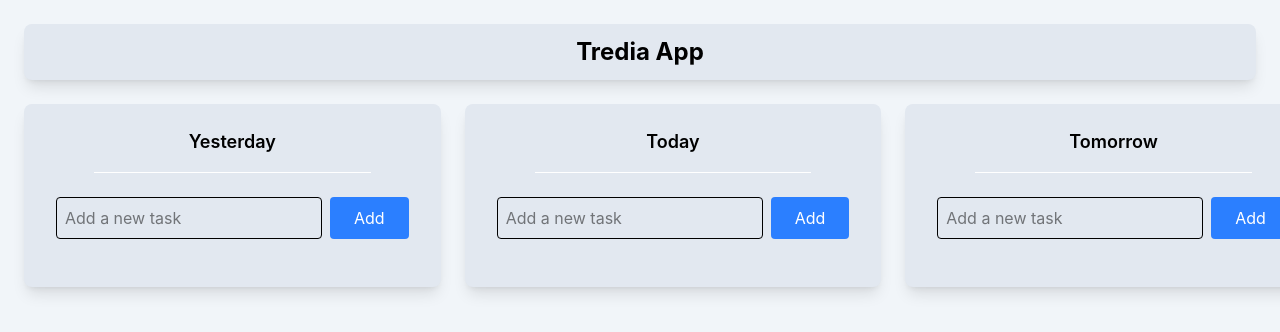
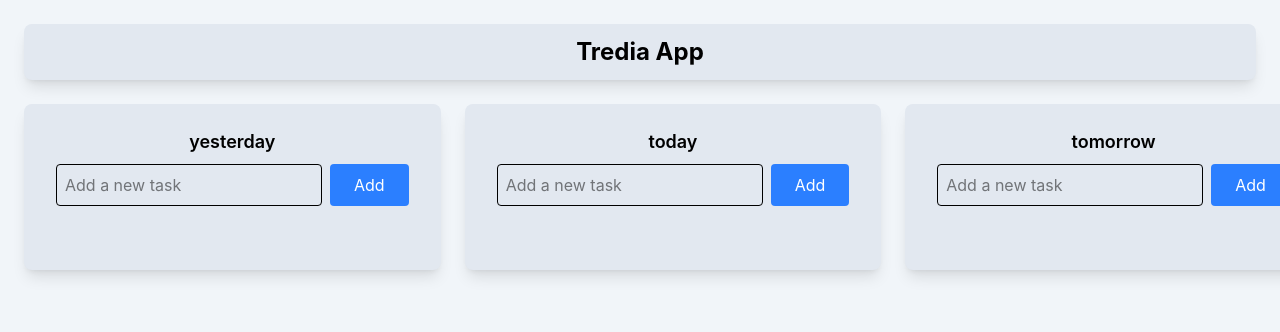
Before and after one commit to castrobuilds/tredia-app-demo, a React (Vite) app: page / in a window 1280 px wide. Shown: the top 332 px of the page. Built offline with nearby package versions, Linux system fonts and the light colour scheme.

Commit message:
dnd-kit, drag and drop tasks

```diff
--- a/package.json
+++ b/package.json
@@ -10,6 +10,9 @@
     "preview": "vite preview"
   },
   "dependencies": {
+    "@dnd-kit/core": "^6.3.1",
+    "@dnd-kit/sortable": "^10.0.0",
+    "@dnd-kit/utilities": "^3.2.2",
     "@tailwindcss/vite": "^4.3.1",
     "framer-motion": "^12.40.0",
     "react": "^19.2.6",
--- a/src/App.tsx
+++ b/src/App.tsx
@@ -1,21 +1,68 @@
-import Column from "./components/Column";
+import {
+  closestCenter,
+  DndContext,
+  PointerSensor,
+  useSensor,
+  useSensors,
+  type DragEndEvent,
+} from "@dnd-kit/core";
+
+import useTaskStore from "./store/useTaskStore";
+import Board from "./components/Board";
+import { findColumnOfTask, findIndexInColumn } from "./utils/utils";
+import type { ColumnKey } from "./types/Task";
 
 export default function App() {
+  const moveTask = useTaskStore((s) => s.moveTask);
+  const columns = useTaskStore((s) => s.columns);
+
+  const sensors = useSensors(
+    useSensor(PointerSensor, { activationConstraint: { distance: 5 } }),
+  );
+
+  const handleDragEnd = (event: DragEndEvent) => {
+    const { active, over } = event;
+
+    if (!over) return;
+
+    const activeId = active.id as string;
+    const overId = over.id as string;
+
+    // Find source column
+    const fromColumn = findColumnOfTask(activeId);
+    if (!fromColumn) return;
+
+    let toColumn: ColumnKey | null = null;
+    let toIndex = 0;
+
+    if (overId in columns) {
+      toColumn = overId as ColumnKey;
+      toIndex = columns[toColumn].length;
+    }
+    // Drop on a task
+    else {
+      toColumn = findColumnOfTask(overId);
+      if (!toColumn) return;
+
+      toIndex = findIndexInColumn(toColumn, overId);
+    }
+
+    if (!toColumn) return;
+
+    //prevent useless updates
+    const fromIndex = findIndexInColumn(fromColumn, activeId);
+    if (fromColumn === toColumn && fromIndex === toIndex) return;
+
+    moveTask(activeId, toColumn, toIndex);
+  };
+
   return (
-    <main className="p-6 bg-slate-100">
-      <div className="w-full mx-auto h-screen">
-        <div className="flex flex-col items-center space-y-6 h-full">
-          <div className="w-full mx-auto bg-slate-200 rounded-lg shadow-lg p-3">
-            <h1 className="text-2xl font-bold text-center">Tredia App</h1>
-          </div>
-
-          <div className="flex w-full mx-auto gap-6">
-            <Column title="Yesterday" />
-            <Column title="Today" />
-            <Column title="Tomorrow" />
-          </div>
-        </div>
-      </div>
-    </main>
+    <DndContext
+      sensors={sensors}
+      collisionDetection={closestCenter}
+      onDragEnd={handleDragEnd}
+    >
+      <Board />
+    </DndContext>
   );
 }
--- /dev/null
+++ b/src/components/Board.tsx
@@ -0,0 +1,21 @@
+import Column from "./Column";
+
+export default function Board() {
+  return (
+    <main className="p-6 bg-slate-100">
+      <div className="w-full mx-auto h-screen">
+        <div className="flex flex-col items-center space-y-6 h-full">
+          <div className="w-full mx-auto bg-slate-200 rounded-lg shadow-lg p-3">
+            <h1 className="text-2xl font-bold text-center">Tredia App</h1>
+          </div>
+
+          <div className="flex w-full mx-auto gap-6">
+            <Column column="yesterday" />
+            <Column column="today" />
+            <Column column="tomorrow" />
+          </div>
+        </div>
+      </div>
+    </main>
+  );
+}
--- a/src/components/Column.tsx
+++ b/src/components/Column.tsx
@@ -1,78 +1,41 @@
 import TaskCard from "./TaskCard";
 import { AnimatePresence } from "framer-motion";
 import AddTodo from "./AddTodo";
-import { getToday, getTomorrow, getYesterday } from "../utils/dateUtils";
 import useTaskStore from "../store/useTaskStore";
-import { useMemo } from "react";
+import type { ColumnKey } from "../types/Task";
+import {
+  SortableContext,
+  verticalListSortingStrategy,
+} from "@dnd-kit/sortable";
+import { useDroppable } from "@dnd-kit/core";
 
-export default function Column({ title }: { title: string }) {
-  let date: string;
+export default function Column({ column }: { column: ColumnKey }) {
+  // Get task Ids
+  const taskIds = useTaskStore((state) => state.columns[column]);
 
-  if (title === "Yesterday") {
-    date = getYesterday();
-  } else if (title === "Today") {
-    date = getToday();
-  } else if (title === "Tomorrow") {
-    date = getTomorrow();
-  } else {
-    date = "";
-  }
-
-  // Get tasks & filter by date
-  const tasks = useTaskStore((state) => state.tasks);
-  const filteredTasks = useMemo(() => {
-    return tasks.filter((task) => task.date === date);
-  }, [tasks, date]);
-
-  // Move task function from the store
-  const moveTask = useTaskStore((state) => state.moveTask);
-
-  const handleDrop = (e: React.DragEvent<HTMLDivElement>) => {
-    e.preventDefault();
-
-    const taskId = e.dataTransfer.getData("taskId");
-    if (!taskId) return;
-
-    // empty column → index = 0
-    moveTask(taskId, date, filteredTasks.length);
-  };
+  // Make Column droppable
+  const { setNodeRef } = useDroppable({ id: column });
 
   return (
     <div
+      ref={setNodeRef}
       className="w-full mx-auto bg-slate-200 rounded-lg shadow-lg p-6 min-h-40"
-      onDragOver={(e) => e.preventDefault()}
-      onDrop={handleDrop}
     >
-      <h2 className="text-lg font-semibold text-center">{title}</h2>
-      <div className="my-4 h-px mx-auto w-3/4 border-t-0 bg-white" />
-      <AddTodo date={date} />
-      <AnimatePresence>
-        <ul>
-          {filteredTasks.map((task, index) => (
-            <div key={task.id}>
-              {/* Drop Zone */}
-              <div
-                className="h-2 hover:bg-blue-300 transition"
-                onDragOver={(e) => e.preventDefault()}
-                onDrop={(e) => {
-                  const taskId = e.dataTransfer.getData("taskId");
-                  moveTask(taskId, date, index);
-                }}
-              />
-              <TaskCard key={task.id} task={task} index={index} />
-            </div>
-          ))}
-          {/* Drop Zone at the end of the column */}
-          <div
-            className="h-4 hover:bg-blue-300 transition"
-            onDragOver={(e) => e.preventDefault()}
-            onDrop={(e) => {
-              const taskId = e.dataTransfer.getData("taskId");
-              moveTask(taskId, date, filteredTasks.length);
-            }}
-          />
-        </ul>
-      </AnimatePresence>
+      <h2 className="text-lg font-semibold text-center">{column}</h2>
+
+      <AddTodo column={column} />
+
+      <div className="flex-1 overflow-y-auto mt-3">
+        <SortableContext items={taskIds} strategy={verticalListSortingStrategy}>
+          <AnimatePresence>
+            <ul className="min-h-5">
+              {taskIds.map((id) => (
+                <TaskCard key={id} id={id} />
+              ))}
+            </ul>
+          </AnimatePresence>
+        </SortableContext>
+      </div>
     </div>
   );
 }
--- a/src/components/TaskCard.tsx
+++ b/src/components/TaskCard.tsx
@@ -1,56 +1,53 @@
 import useTaskStore from "../store/useTaskStore";
+import { type ColumnKey, type Task } from "../types/Task";
 import { motion } from "framer-motion";
-import { type Task } from "../types/Task";
+import { useSortable } from "@dnd-kit/sortable";
+import { CSS } from "@dnd-kit/utilities";
 
-export default function TaskCard({
-  task,
-  index,
-}: {
-  task: Task;
-  index: number;
-}) {
+export default function TaskCard({ id }: { id: string }) {
+  // Get task data
+  const task = useTaskStore((state) => state.tasks[id]);
+  if (!task) return null;
+
+  const toggleTask = useTaskStore((state) => state.toggleTask);
   const removeTask = useTaskStore((state) => state.deleteTask);
-  const toggleTask = useTaskStore((state) => state.toggleTask);
-  const moveTask = useTaskStore((state) => state.moveTask);
+
+  // dnd-kit
+  const {
+    attributes,
+    listeners,
+    setNodeRef,
+    transform,
+    transition,
+    isDragging,
+  } = useSortable({ id });
+
+  const style = {
+    transform: CSS.Transform.toString(transform),
+    transition,
+  };
 
   const variants = {
-    initial: { opacity: 0, y: 50 },
+    initial: { opacity: 0, y: 40 },
     animate: { opacity: 1, y: 0 },
   };
 
-  const handleDragStart = (e: React.DragEvent<HTMLDivElement>) => {
-    e.dataTransfer.setData("taskId", task.id);
-    e.dataTransfer.setData("fromIndex", index.toString());
-    e.dataTransfer.setData("fromDate", task.date);
-  };
-
-  const handleDrop = (e: React.DragEvent<HTMLDivElement>) => {
-    e.preventDefault();
-
-    const taskId = e.dataTransfer.getData("taskId");
-    if (!taskId) return;
-
-    moveTask(taskId, task.date, index);
-  };
-
   return (
-    <div
-      draggable
-      onDragStart={handleDragStart}
-      onDragOver={(e) => e.preventDefault()}
-      onDrop={handleDrop}
-    >
     <motion.li
+      ref={setNodeRef}
+      style={style}
+      {...attributes}
+      {...listeners}
       layout
       variants={variants}
       initial="initial"
       animate="animate"
-        className="flex items-center p-2"
+      className={`flex items-center p-2 bg-white rounded-md mb-2 cursor-grab active:cursor-grabbing ${isDragging ? "opacity-50" : ""}`}
     >
       <input
         type="checkbox"
         checked={task.completed}
-          onChange={() => toggleTask(task.id)}
+        onChange={() => toggleTask(id)}
         className="h-5 w-5"
       />
       <span
@@ -60,32 +57,12 @@ export default function TaskCard({
       </span>
       <div>
         <button
-            onClick={() => removeTask(task.id)}
+          onClick={() => removeTask(id)}
           className="px-2 py-1 bg-red-500 text-white rounded"
         >
           x
         </button>
       </div>
     </motion.li>
-    </div>
   );
 }
-
-{
-  /*
-    <div className="w-full mx-auto bg-slate-100 rounded-lg shadow-lg p-3">
-      <form action="/submit" method="post">
-        <div className="flex items-center gap-3">
-          <input type="checkbox" id="todo" name="task" value="false" checked />
-          <label htmlFor="todo">Task</label>
-          <button
-            type="button"
-            className="ml-auto bg-red-500 text-white px-2 rounded"
-          >
-            x
-          </button>
-        </div>
-      </form>
-    </div>
-    */
-}
--- a/src/store/useTaskStore.ts
+++ b/src/store/useTaskStore.ts
@@ -1,73 +1,107 @@
 import { create } from "zustand";
-import { type TaskStore } from "../types/Task";
+import { type ColumnKey, type TaskStore } from "../types/Task";
 
 const useTaskStore = create<TaskStore>((set) => ({
-  tasks: [],
+  tasks: {},
 
-  addTask: (text, date) =>
+  columns: {
+    yesterday: [],
+    today: [],
+    tomorrow: [],
+  },
+
+  // ✅ ADD TASK
+  addTask: (column, task) =>
     set((state) => ({
-      tasks: [
+      tasks: {
         ...state.tasks,
-        {
-          text,
-          completed: false,
-          id: Date.now().toString(),
-          date,
-        },
-      ],
+        [task.id]: task,
+      },
+      columns: {
+        ...state.columns,
+        [column]: [...state.columns[column], task.id],
+      },
     })),
 
+  // ✅ DELETE TASK
   deleteTask: (id) =>
-    set((state) => ({
-      tasks: state.tasks.filter((task) => task.id !== id),
-    })),
+    set((state) => {
+      const columns = Object.fromEntries(
+        Object.entries(state.columns).map(([key, ids]) => [
+          key,
+          ids.filter((taskId) => taskId !== id),
+        ]),
+      ) as TaskStore["columns"];
 
+      const tasks = { ...state.tasks };
+      delete tasks[id];
+
+      return { columns, tasks };
+    }),
+
+  // ✅ TOGGLE TASK (ONLY TOUCH tasks)
   toggleTask: (id) =>
-    set((state) => ({
-      tasks: state.tasks.map((task) =>
-        task.id === id ? { ...task, completed: !task.completed } : task,
-      ),
-    })),
+    set((state) => {
+      const task = state.tasks[id];
+      if (!task) return state;
 
-  moveTask: (id, newDate, newIndex) =>
+      return {
+        tasks: {
+          ...state.tasks,
+          [id]: {
+            ...task,
+            completed: !task.completed,
+          },
+        },
+      };
+    }),
+
+  // ✅ MOVE TASK (PURE ID-BASED)
+  moveTask: (id, toColumn, toIndex) =>
     set((state) => {
-      const tasks = [...state.tasks];
+      const columns = {
+        yesterday: [...state.columns.yesterday],
+        today: [...state.columns.today],
+        tomorrow: [...state.columns.tomorrow],
+      };
 
-      // Remove Task from old position
-      const oldIndex = tasks.findIndex((task) => task.id === id);
-      if (oldIndex === -1) return state; // Task not found
+      // 🛑 guard invalid column
+      if (!columns[toColumn]) {
+        console.error("Invalid column:", toColumn);
+        return state;
+      }
 
-      const [task] = tasks.splice(oldIndex, 1);
+      let fromColumn: ColumnKey | null = null;
+      let fromIndex = -1;
 
-      const fromDate = task.date;
+      // 🔍 find + remove
+      for (const key of Object.keys(columns) as ColumnKey[]) {
+        const index = columns[key].indexOf(id);
 
-      // Update Date
-      const updatedTask = { ...task, date: newDate };
-
-      // get tasks of target column
-      const columnTasks = tasks.filter((task) => task.date === newDate);
-
-      // Adjust index if same column
-      if (fromDate === newDate) {
-        const oldColumnIndex = state.tasks
-          .filter((task) => task.date === newDate)
-          .findIndex((task) => task.id === id);
-
-        if (oldColumnIndex < newIndex) {
-          newIndex--;
+        if (index !== -1) {
+          fromColumn = key;
+          fromIndex = index;
+          columns[key].splice(index, 1);
+          break;
         }
       }
 
-      // Clamp newIndex to valid range
-      newIndex = Math.max(0, Math.min(newIndex, columnTasks.length));
+      if (!fromColumn) return state;
 
-      // Insert Task at new position
-      columnTasks.splice(newIndex, 0, updatedTask);
+      const target = columns[toColumn];
 
-      // merge back
-      const otherTasks = tasks.filter((task) => task.date !== newDate);
+      // 🧠 fix same-column downward shift
+      let insertIndex = toIndex;
+      if (fromColumn === toColumn && fromIndex < toIndex) {
+        insertIndex -= 1;
+      }
 
-      return { tasks: [...otherTasks, ...columnTasks] };
+      // 🧱 clamp
+      insertIndex = Math.max(0, Math.min(insertIndex, target.length));
+
+      target.splice(insertIndex, 0, id);
+
+      return { columns };
     }),
 }));
 
--- /dev/null
+++ b/src/utils/utils.ts
@@ -0,0 +1,25 @@
+import useTaskStore from "../store/useTaskStore";
+import type { ColumnKey } from "../types/Task";
+
+// ✅ Find which column contains a task ID
+export const findColumnOfTask = (taskId: string): ColumnKey | null => {
+  const { columns } = useTaskStore.getState();
+
+  for (const key of Object.keys(columns) as ColumnKey[]) {
+    if (columns[key].includes(taskId)) {
+      return key;
+    }
+  }
+
+  return null; // safer than throwing
+};
+
+// ✅ Find index of task ID inside a column
+export const findIndexInColumn = (
+  column: ColumnKey,
+  taskId: string,
+): number => {
+  const { columns } = useTaskStore.getState();
+
+  return columns[column].indexOf(taskId);
+};
```
Also changed, not shown: src/components/AddTodo.tsx (+16 -7 lines), src/types/Task.ts (+8 -4 lines), 1 other file (tests, documents, lock files or other folders). Lines whose indentation alone changed are shown as unchanged.
